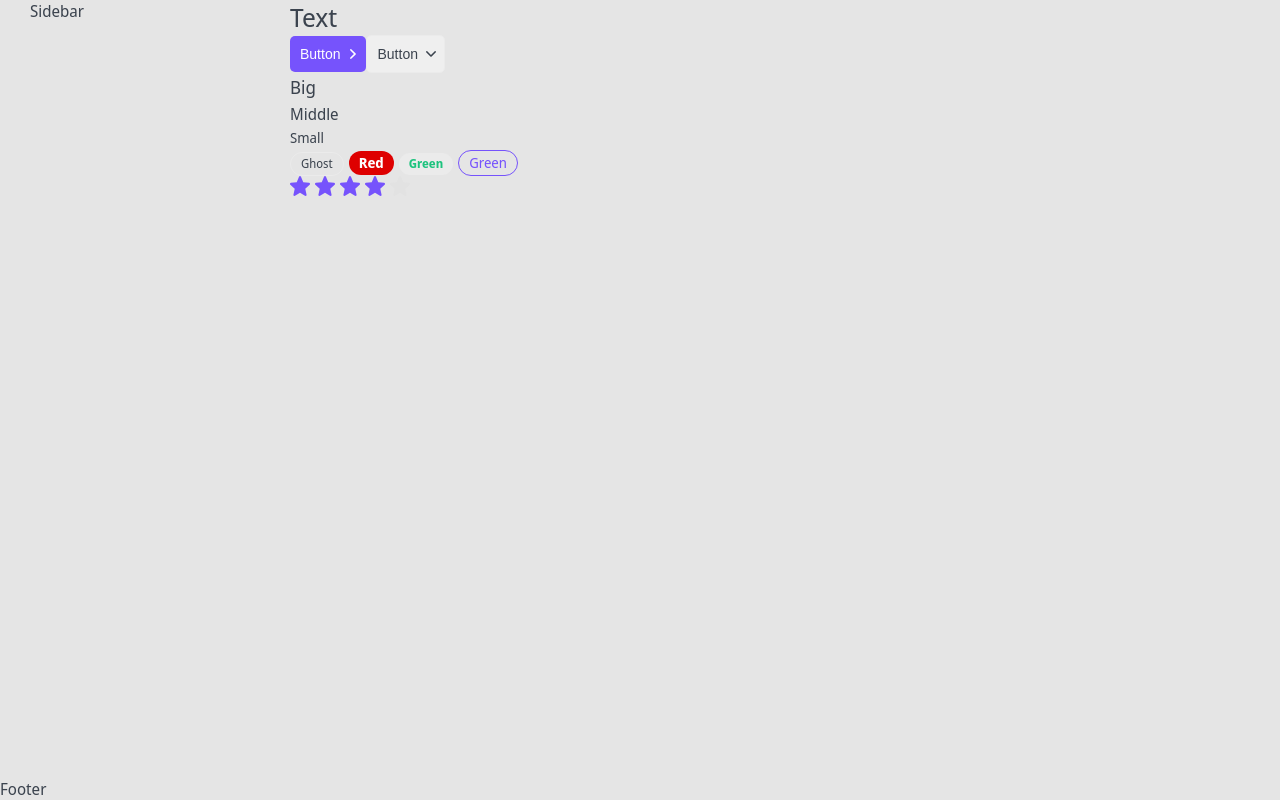
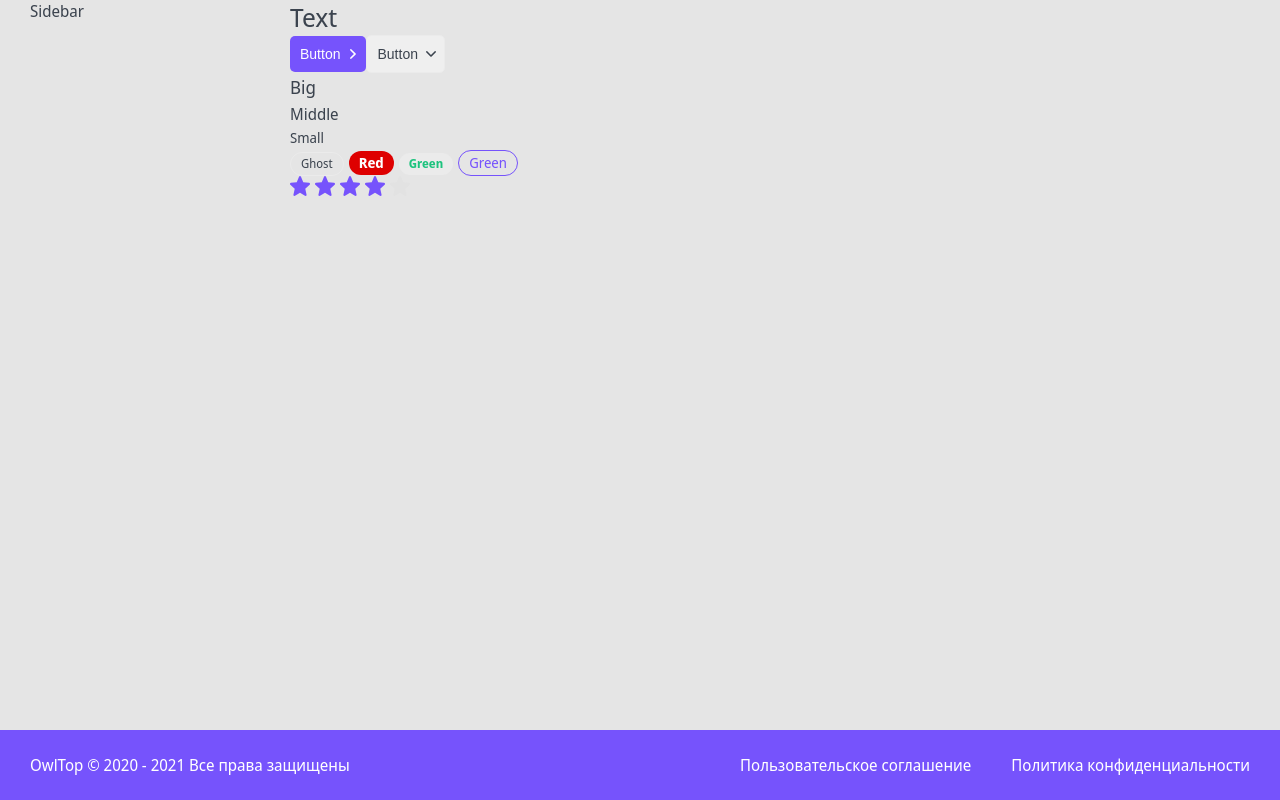
Before and after one commit to AndriiBVW/top-app, a Next.js app: page / in a window 1280 px wide. Built offline with nearby package versions, Linux system fonts and the light colour scheme.

Commit message:
feat: add footer

```diff
--- a/layout/Footer/Footer.module.css
+++ b/layout/Footer/Footer.module.css
@@ -0,0 +1,21 @@
+.footer {
+	display: grid;
+	grid-template-columns: 1fr auto auto;
+	gap: 10px 40px;
+	background: var(--primary);
+	padding: 25px 30px;
+	color: var(--white);
+	font-size: 16px;
+	line-height: 20px;
+}
+
+.footer a:hover {
+	color: var(--gray-light);
+}
+
+
+@media (max-width: 765px) {
+	.footer {
+		grid-template-columns: 1fr;
+	}
+}
--- a/layout/Footer/Footer.tsx
+++ b/layout/Footer/Footer.tsx
@@ -1,11 +1,16 @@
 import { FooterProps } from "./Footer.props";
 import styles from "./Footer.module.css";
 import cn from "classnames";
+import { format } from "date-fns";
 
-export const Footer = ({ ...props }: FooterProps): JSX.Element => {
+export const Footer = ({ className, ...props }: FooterProps): JSX.Element => {
 	return (
-		<div {...props}>
-			Footer
-		</div>
-	)
-}
+		<footer className={cn(className, styles.footer)} {...props}>
+			<div>
+				OwlTop © 2020 - {format(new Date(), "yyyy")} Все права защищены
+			</div>
+			<a href="#" target="_blank">Пользовательское соглашение</a>
+			<a href="#" target="_blank">Политика конфиденциальности</a>
+		</footer>
+	);
+};
--- a/package.json
+++ b/package.json
@@ -11,6 +11,7 @@
   },
   "dependencies": {
     "classnames": "^2.3.1",
+    "date-fns": "^2.27.0",
     "next": "12.0.3",
     "react": "17.0.2",
     "react-dom": "17.0.2"
```
Also changed, not shown: 1 other file (tests, documents, lock files or other folders).
